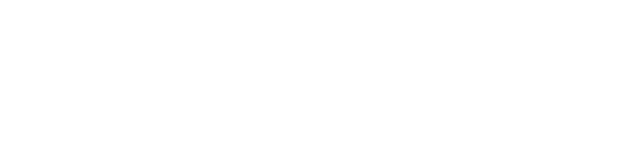
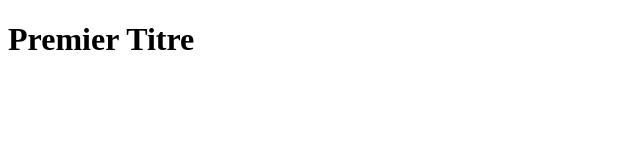
Before and after one commit to Nicolas-Ramon/sharezza-social, a plain HTML site: page index.html in a window 1280 px wide. Shown: the whole page, without its empty margins (0-640 px from the left). Drawn offline with Linux system fonts and the light colour scheme.

Commit message:
ajout h1

```diff
--- a/index.html
+++ b/index.html
@@ -5,6 +5,6 @@
     <title>title</title>
   </head>
   <body>
-
+    <h1>Premier Titre</h1>
   </body>
 </html>
```
